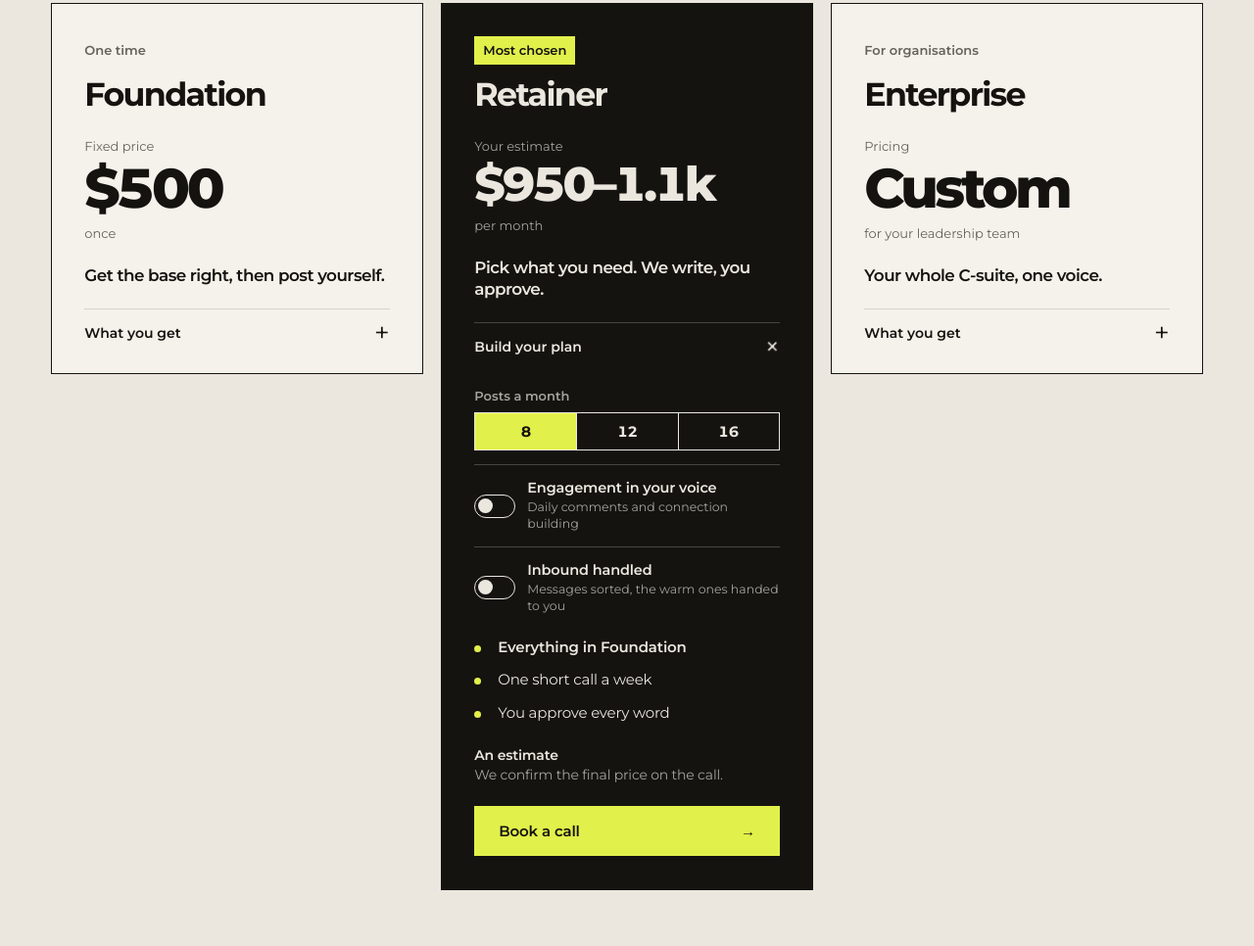
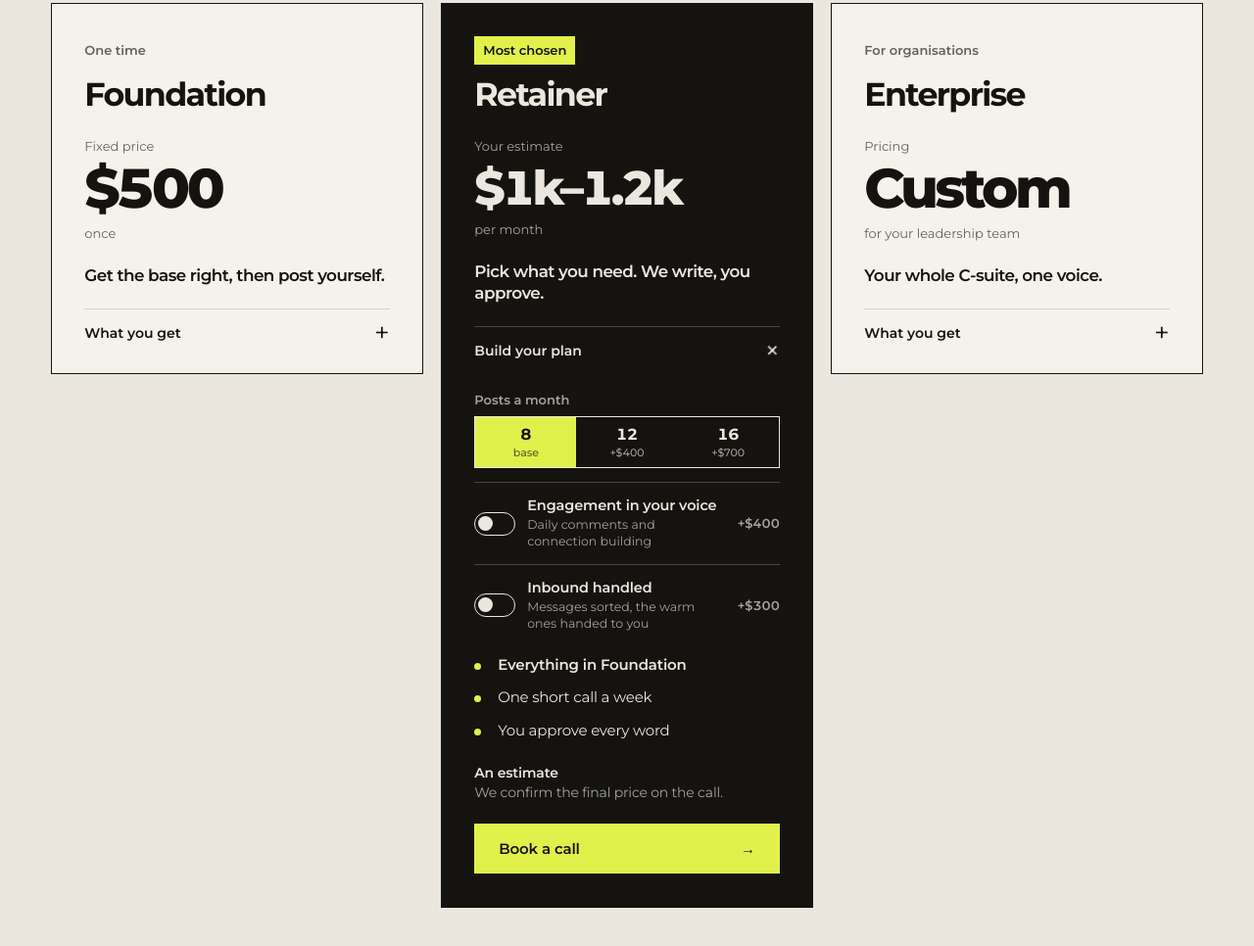
Before and after one commit to yashhz/perspekt, a plain HTML site: page index.html in a window 1280 px wide. Shown: the part 8789-9755 px from the top of the page at 98% size. Drawn offline with Linux system fonts and the light colour scheme; no server answers; animation ran at ten frames a second.

Commit message:
Smoother, clearer Retainer builder
- Posts a month uses one highlight that slides between choices.
- Switches spring into place; each option shows what it adds.
- The estimate glides to its new value and a chip shows the change.
- Card contents settle in one after another when a card opens.
- Overseas option prices round to a whole 100 so totals always add up.

Co-Authored-By: Claude Opus 5.5 <noreply@anthropic.com>
Claude-Session: https://claude.ai/code/session_01Qm2FVHH7o6kgah3vm31JB7

```diff
--- a/css/styles.css
+++ b/css/styles.css
@@ -354,35 +354,54 @@ h1 .out{color:var(--on-hi);display:inline-block;padding-inline:.07em;margin-inli
 .plan-head .from{font-size:13px;color:var(--mute);letter-spacing:0;margin-top:26px}
 .plan-head .amt{font:800 clamp(2.4rem,4.4vw,3.7rem)/1 var(--font);letter-spacing:-.065em;font-variant-numeric:tabular-nums;margin-top:4px}
 .plan-head .amt.rng{font-size:clamp(2.2rem,3.8vw,3.3rem)}
-.plan-head .amt.bump{animation:bump .45s var(--ease)}
-@keyframes bump{40%{transform:scale(1.06)}}
+.amt-row{position:relative;align-self:stretch;display:block;margin-top:4px}
+.amt-row .amt{display:block}
+.delta{position:absolute;right:0;top:-30px;padding:5px 9px;border-radius:999px;background:var(--inv-accent);color:var(--inv-accent-fg);font:700 13px/1 var(--font);font-variant-numeric:tabular-nums;letter-spacing:0;opacity:0;pointer-events:none}
+.delta.go{animation:delta 1.5s var(--ease)}
+@keyframes delta{0%{opacity:0;transform:translateY(10px) scale(.9)}14%{opacity:1;transform:none}72%{opacity:1;transform:none}100%{opacity:0;transform:translateY(-8px)}}
+/* opening a card: its contents settle in one after another */
+.plan-in>*{opacity:0;transform:translateY(10px);transition:opacity .3s,transform .4s var(--ease)}
+.plan.open .plan-in>*{opacity:1;transform:none;transition:opacity .5s,transform .6s var(--ease)}
+.plan.open .plan-in>:nth-child(1){transition-delay:.12s}.plan.open .plan-in>:nth-child(2){transition-delay:.18s}
+.plan.open .plan-in>:nth-child(3){transition-delay:.24s}.plan.open .plan-in>:nth-child(4){transition-delay:.3s}
 .plan-head .per{font-size:13px;color:var(--mute);letter-spacing:0;margin-top:8px}
 .plan-head .sum{font:600 1.05rem/1.3 var(--font);letter-spacing:-.03em;margin-top:22px}
 .plan-head .tog{display:flex;justify-content:space-between;align-items:center;align-self:stretch;margin-top:22px;padding-top:16px;border-top:1px solid var(--line);font:600 14px/1 var(--font);letter-spacing:0}
 .plan-head .tog i{font:400 1.7rem/.6 var(--font);font-style:normal;transition:transform .45s var(--ease)}
 .plan.open .tog i{transform:rotate(45deg)}
-.plan-more{display:grid;grid-template-rows:0fr;transition:grid-template-rows .6s var(--ease)}
+.plan-more{display:grid;grid-template-rows:0fr;transition:grid-template-rows .65s cubic-bezier(.65,0,.2,1)}
 .plan.open .plan-more{grid-template-rows:1fr}
 .plan-more>div{overflow:hidden;min-height:0}
 .plan-in{padding:0 clamp(22px,2.6vw,34px) clamp(22px,2.6vw,34px);display:grid;gap:22px}
 .cfg{display:grid;gap:14px}
 .cfg fieldset{border:0;margin:0;padding:0;min-width:0}
 .cfg legend{padding:0;margin-bottom:8px;font:600 13px/1.4 var(--font);color:var(--mute);letter-spacing:0}
-.cfg-seg{display:grid;grid-template-columns:repeat(3,minmax(0,1fr));border:1.5px solid var(--fg)}
+/* posts a month: one highlight that slides to the choice */
+.cfg-seg{--i:0;position:relative;isolation:isolate;display:grid;grid-template-columns:repeat(3,minmax(0,1fr));border:1.5px solid var(--fg)}
+.cfg-seg:has(#ret-p12:checked){--i:1}
+.cfg-seg:has(#ret-p16:checked){--i:2}
+.cfg-seg::before{content:"";position:absolute;z-index:-1;top:0;bottom:0;left:0;width:calc(100% / 3);background:var(--inv-accent);transform:translateX(calc(var(--i) * 100%));transition:transform .55s cubic-bezier(.65,0,.2,1)}
 .cfg-seg label{position:relative;cursor:pointer}
-.cfg-seg label+label{border-left:1.5px solid var(--fg)}
 .cfg-seg input{position:absolute;inset:0;margin:0;opacity:0;cursor:pointer}
-.cfg-seg span{display:block;padding:11px 0;text-align:center;font:700 15px/1 var(--font);font-variant-numeric:tabular-nums;transition:background .2s,color .2s}
-.cfg-seg input:checked+span{background:var(--inv-accent);color:var(--inv-accent-fg)}
+.cfg-seg span{display:block;padding:10px 0 9px;text-align:center;font:700 16px/1 var(--font);font-variant-numeric:tabular-nums;transition:color .35s,transform .25s var(--ease)}
+.cfg-seg small{display:block;margin-top:5px;font:500 11px/1 var(--font);letter-spacing:0;opacity:.65}
+.cfg-seg input:checked+span{color:var(--inv-accent-fg)}
+.cfg-seg label:hover input:not(:checked)+span{opacity:.75}
+.cfg-seg label:active span{transform:scale(.94)}
 .cfg-seg input:focus-visible+span,.cfg-sw input:focus-visible+.sw{outline:2px solid var(--inv-accent);outline-offset:2px}
-.cfg-sw{position:relative;display:grid;grid-template-columns:42px minmax(0,1fr);gap:12px;align-items:center;padding-top:14px;border-top:1px solid var(--line);cursor:pointer}
+/* switches: the knob springs, the row tells you what it adds */
+.cfg-sw{position:relative;display:grid;grid-template-columns:42px minmax(0,1fr) auto;gap:12px;align-items:center;padding-top:14px;border-top:1px solid var(--line);cursor:pointer}
 .cfg-sw input{position:absolute;opacity:0;pointer-events:none}
-.cfg-sw .sw{position:relative;width:42px;height:24px;border-radius:999px;border:1.5px solid var(--fg);transition:background .25s,border-color .25s}
-.cfg-sw .sw::after{content:"";position:absolute;top:3px;left:3px;width:15px;height:15px;border-radius:50%;background:var(--fg);transition:transform .35s var(--ease),background .25s}
+.cfg-sw .sw{position:relative;width:42px;height:24px;border-radius:999px;border:1.5px solid var(--fg);transition:background .3s,border-color .3s}
+.cfg-sw .sw::after{content:"";position:absolute;top:3px;left:3px;width:15px;height:15px;border-radius:999px;background:var(--fg);transition:transform .5s cubic-bezier(.34,1.56,.64,1),width .2s var(--ease),background .3s}
+.cfg-sw:active .sw::after{width:20px}
 .cfg-sw input:checked+.sw{background:var(--inv-accent);border-color:var(--inv-accent)}
 .cfg-sw input:checked+.sw::after{transform:translateX(18px);background:var(--inv-accent-fg)}
+.cfg-sw:active input:checked+.sw::after{transform:translateX(13px)}
 .cfg-sw b{display:block;font:600 14.5px/1.3 var(--font);letter-spacing:-.01em}
 .cfg-sw small{display:block;margin-top:2px;font-size:12.5px;line-height:1.35;color:var(--mute);letter-spacing:0}
+.cfg-sw .cost{font:600 13px/1 var(--font);color:var(--mute);font-variant-numeric:tabular-nums;letter-spacing:0;transition:color .3s}
+.cfg-sw:has(input:checked) .cost{color:var(--inv-accent)}
 .plan-in ul{display:grid;gap:12px;font-size:15px;line-height:1.45}
 .plan-in li{display:grid;grid-template-columns:14px minmax(0,1fr);gap:10px;align-items:baseline}
 .plan-in li::before{content:"";width:7px;height:7px;border-radius:50%;background:var(--inv-accent)}
--- a/index.html
+++ b/index.html
@@ -246,7 +246,7 @@ Here is the maths we did at 1 a.m.</p>
       <article class="plan pick open">
         <button class="plan-head" id="plan-b2" type="button" aria-expanded="true" aria-controls="plan-m2">
           <span class="tag">Most chosen</span><span class="pn">Retainer</span>
-          <span class="from">Your estimate</span><span class="amt rng" id="ret-amt">₹40k–45k</span><span class="per">per month</span>
+          <span class="from">Your estimate</span><span class="amt-row"><span class="amt rng" id="ret-amt">₹40k–45k</span><span class="delta" id="ret-delta" aria-hidden="true"></span></span><span class="per">per month</span>
           <span class="sum">Pick what you need. We write, you approve.</span>
           <span class="tog">Build your plan <i>+</i></span>
         </button>
@@ -254,13 +254,13 @@ Here is the maths we did at 1 a.m.</p>
           <div class="cfg">
             <fieldset><legend>Posts a month</legend>
               <div class="cfg-seg">
-                <label><input type="radio" name="ret-posts" id="ret-p8" value="8" checked><span>8</span></label>
-                <label><input type="radio" name="ret-posts" id="ret-p12" value="12"><span>12</span></label>
-                <label><input type="radio" name="ret-posts" id="ret-p16" value="16"><span>16</span></label>
+                <label><input type="radio" name="ret-posts" id="ret-p8" value="8" checked><span>8<small class="cost" data-inr="0">base</small></span></label>
+                <label><input type="radio" name="ret-posts" id="ret-p12" value="12"><span>12<small class="cost" data-inr="15000">+₹15k</small></span></label>
+                <label><input type="radio" name="ret-posts" id="ret-p16" value="16"><span>16<small class="cost" data-inr="30000">+₹30k</small></span></label>
               </div>
             </fieldset>
-            <label class="cfg-sw"><input type="checkbox" id="ret-eng"><span class="sw" aria-hidden="true"></span><span><b>Engagement in your voice</b><small>Daily comments and connection building</small></span></label>
-            <label class="cfg-sw"><input type="checkbox" id="ret-inb"><span class="sw" aria-hidden="true"></span><span><b>Inbound handled</b><small>Messages sorted, the warm ones handed to you</small></span></label>
+            <label class="cfg-sw"><input type="checkbox" id="ret-eng"><span class="sw" aria-hidden="true"></span><span><b>Engagement in your voice</b><small>Daily comments and connection building</small></span><span class="cost" data-inr="15000">+₹15k</span></label>
+            <label class="cfg-sw"><input type="checkbox" id="ret-inb"><span class="sw" aria-hidden="true"></span><span><b>Inbound handled</b><small>Messages sorted, the warm ones handed to you</small></span><span class="cost" data-inr="10000">+₹10k</span></label>
           </div>
           <ul><li class="inc">Everything in Foundation</li><li>One short call a week</li><li>You approve every word</li></ul>
           <p class="best"><b>An estimate</b>We confirm the final price on the call.</p>
--- a/js/main.js
+++ b/js/main.js
@@ -229,12 +229,32 @@ function applyRegion(key){
    The range runs from that total to about 10% above it (at least 5k). */
 var RET={base:40000,posts:{8:0,12:15000,16:30000},eng:15000,inb:10000};
 function kfmt(v){return v>=1000?(Math.round(v/100)/10).toString()+'k':String(v)}
+var retShown=null,retRaf=0;
+function money(v,cur){return sym(cur)+kfmt(v)}
+/* outside India each Retainer part rounds up to a whole 100, so totals read exactly in thousands */
+function rprice(v,R){return R.cur==='INR'?v:Math.ceil(v*R.mult/FX[R.cur]/100)*100}
 function updateRet(quiet){
-  var R=REGIONS[region],pick=$('input[name="ret-posts"]:checked'),posts=pick?+pick.value:8;
-  var lo=RET.base+RET.posts[posts]+($('#ret-eng').checked?RET.eng:0)+($('#ret-inb').checked?RET.inb:0);
-  var hi=lo+Math.max(5000,Math.round(lo*.1/5000)*5000),el=$('#ret-amt');
-  el.textContent=sym(R.cur)+kfmt(price(lo,R))+'\u2013'+kfmt(price(hi,R));
-  if(!quiet&&!calm){el.classList.remove('bump');void el.offsetWidth;el.classList.add('bump')}
+  var R=REGIONS[region],cur=R.cur,pick=$('input[name="ret-posts"]:checked'),posts=pick?+pick.value:8;
+  /* convert each part on its own, so the estimate always equals the sum of the labels */
+  var parts=[RET.base,RET.posts[posts],$('#ret-eng').checked?RET.eng:0,$('#ret-inb').checked?RET.inb:0];
+  var lo=0,loInr=0;parts.forEach(function(v){if(v){lo+=rprice(v,R);loInr+=v}});
+  var hi=lo+rprice(Math.max(5000,Math.round(loInr*.1/5000)*5000),R);
+  var to={lo:lo,hi:hi,cur:cur},el=$('#ret-amt');
+  /* what each choice adds, in the visitor's currency */
+  $$('#plan-m2 .cost[data-inr]').forEach(function(c){var v=+c.dataset.inr;c.textContent=v?'+'+money(rprice(v,R),cur):'base'});
+  var from=retShown&&retShown.cur===cur?retShown:null;retShown=to;
+  cancelAnimationFrame(retRaf);
+  if(quiet||calm||!from){el.textContent=money(to.lo,cur)+'\u2013'+kfmt(to.hi);return}
+  /* a chip shows how much the last choice added or took away */
+  var d=to.lo-from.lo,chip=$('#ret-delta');
+  if(d){chip.textContent=(d>0?'+':'\u2212')+money(Math.abs(d),cur);chip.classList.remove('go');void chip.offsetWidth;chip.classList.add('go')}
+  var step=cur==='INR'?1000:100,t0=performance.now();
+  (function frame(t){
+    var p=Math.min(1,(t-t0)/600),e=1-Math.pow(1-p,4);
+    var l=Math.round((from.lo+(to.lo-from.lo)*e)/step)*step,h=Math.round((from.hi+(to.hi-from.hi)*e)/step)*step;
+    el.textContent=money(p<1?l:to.lo,cur)+'\u2013'+kfmt(p<1?h:to.hi);
+    if(p<1)retRaf=requestAnimationFrame(frame);
+  })(t0);
 }
 $$('#plan-m2 input').forEach(function(i){i.addEventListener('change',function(){updateRet()})});
 
```
